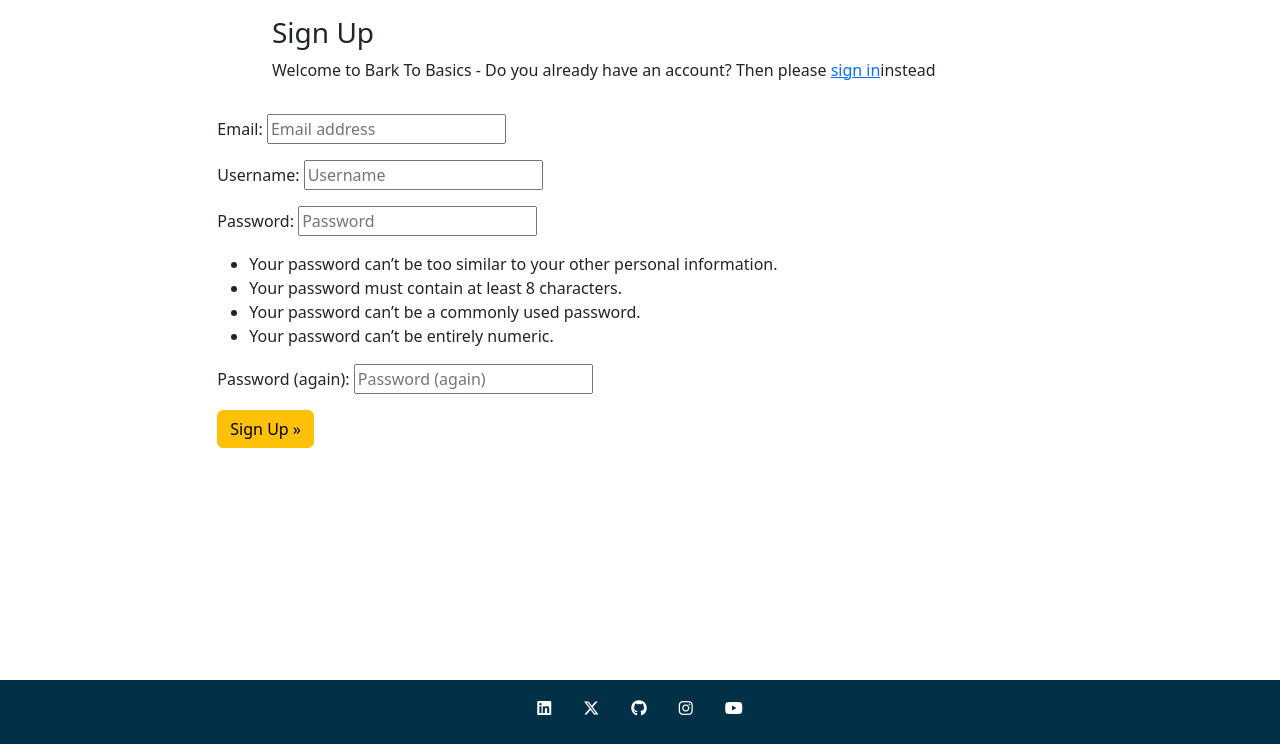
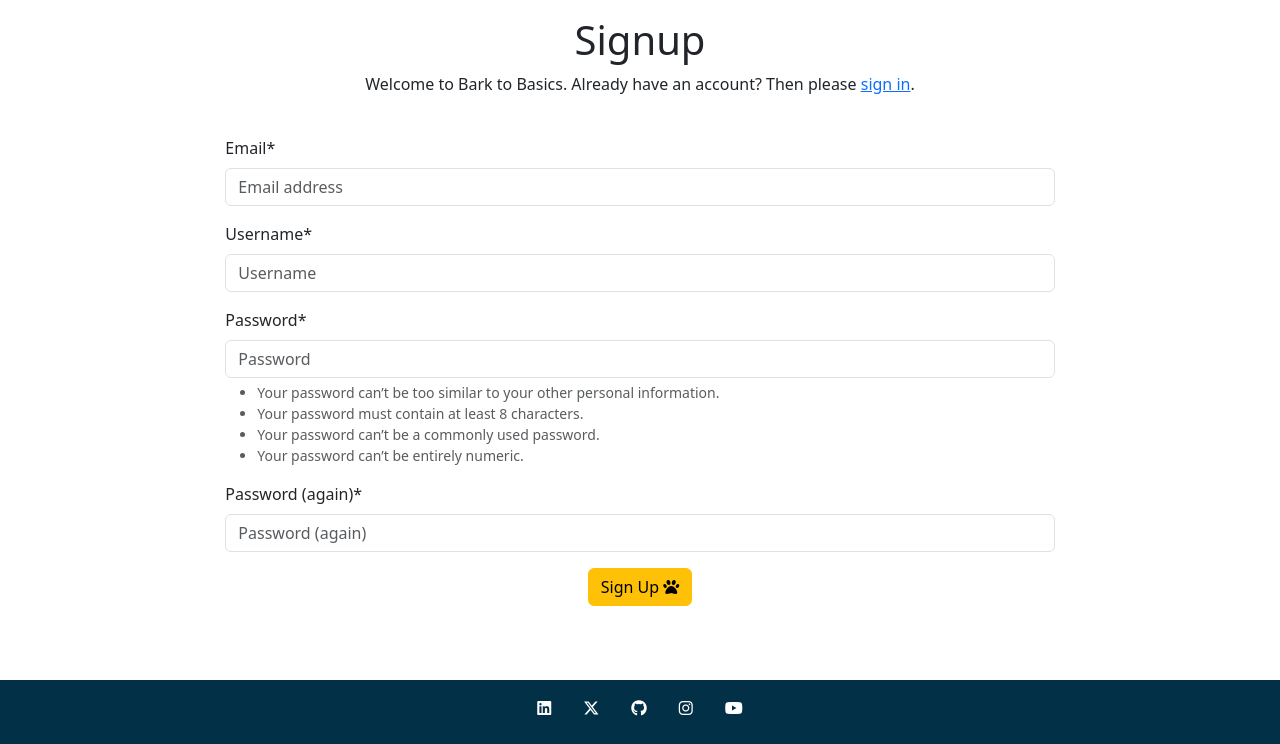
Before and after one commit to beardyone80/bark-to-basics, a Django app: page /accounts/signup/ in a window 1280 px wide. Shown: the part 56-800 px from the top of the page. Run offline with Django 4.2, Linux system fonts and the light colour scheme; parts of the project's set-up code (start-up, migrations or seed data) failed here and were passed over; some libraries are stand-ins or nearby versions.

Commit message:
styled login

```diff
--- a/my_project/settings.py
+++ b/my_project/settings.py
@@ -31,7 +31,7 @@ SECRET_KEY = os.environ.get('SECRET_KEY')
 # SECURITY WARNING: don't run with debug turned on in production!
 DEBUG = 'DEVELOPMENT' in os.environ
 
-ALLOWED_HOSTS = ['8000-beardyone80-barktobasic-szlr40vvpqb.ws-eu106.gitpod.io','.herokuapp.com']
+ALLOWED_HOSTS = ['8000-beardyone80-barktobasic-kqvjc3lu376.ws-us106.gitpod.io','.herokuapp.com']
 
 
 # Application definition
@@ -120,7 +120,7 @@ DATABASES = {
 CSRF_TRUSTED_ORIGINS = [
     'http://*.gitpod.io',
     'http://*.herokuapp.com',
-    'https://8000-beardyone80-barktobasic-szlr40vvpqb.ws-eu106.gitpod.io',
+    'https://8000-beardyone80-barktobasic-kqvjc3lu376.ws-us106.gitpod.io',
 ]
 
 
--- a/templates/account/login.html
+++ b/templates/account/login.html
@@ -29,7 +29,7 @@
                 {% if redirect_field_value %}
                 <input type="hidden" name="{{ redirect_field_name }}" value="{{ redirect_field_value }}">
                 {% endif %}
-                <button class="btn btn-warning w-25 mb-2" type="submit">{% trans "Sign In" %}</button>
+                <button class="btn btn-warning w-25 mb-2" type="submit">{% trans "Sign In" %}  <i class="fa-solid fa-paw"></i></button>
                 <a class="button secondaryAction d-block" href="{% url 'account_reset_password' %}"></a>
 
             </form>
--- a/templates/account/signup.html
+++ b/templates/account/signup.html
@@ -1,34 +1,28 @@
 {% extends "base.html" %}
-
 {% load i18n %}
-
-{% block head_title %}{% trans "Signup" %}{% endblock head_title %}
-
+{% block title %}{% trans "Signup" %}{% endblock title %}
 {% block content %}
-<div class="container">
+<div class="container text-center">
   <div class="row">
     <div class="col-md-8 mt-3 offset-md-2">
-      <h3>{% trans "Sign Up" %}</h3>
+      <h1>{% trans "Signup" %}</h1>
+      <p> {% blocktrans %}Welcome to Bark to Basics. Already have an account? Then please <a href="{{ login_url }}">sign
+          in</a>.{% endblocktrans %} </p>
 
-      <p>{% blocktrans %} Welcome to Bark To Basics - Do you already have an account? Then please <a
-          class="link" href="{{ login_url }}">sign in</a>instead {% endblocktrans %}</p>
     </div>
   </div>
 </div>
-
 <div class="row">
   <div class="col-md-8 mt-3 offset-md-2">
+    <form class="form p-2" action="{% url 'account_signup' %}"> {% csrf_token %} {{ form | crispy }}
+      {% if redirect_field_value %} <input type="hidden" name="{{ redirect_field_name }}"
+        value="{{ redirect_field_value }}"> {% endif %}
+        <div class="text-center">
+        <button type="submit" class="btn btn-warning mb-2">Sign
+        Up <i class="fa-solid fa-paw"></i></button> </form>
 
-    <form class="signup" id="signup_form" method="post" action="{% url 'account_signup' %}">
-      {% csrf_token %}
-      {{ form.as_p }}
-      {% if redirect_field_value %}
-      <input type="hidden" name="{{ redirect_field_name }}" value="{{ redirect_field_value }}" />
-      {% endif %}
-      <button class="btn btn-signup btn-warning right" type="submit">{% trans "Sign Up" %} &raquo;</button>
-    </form>
+    </div>
   </div>
 </div>
 </div>
-
-{% endblock content %}
+{% endblock %}
```
Also changed, not shown: templates/account/logout.html (+28 -26 lines).
